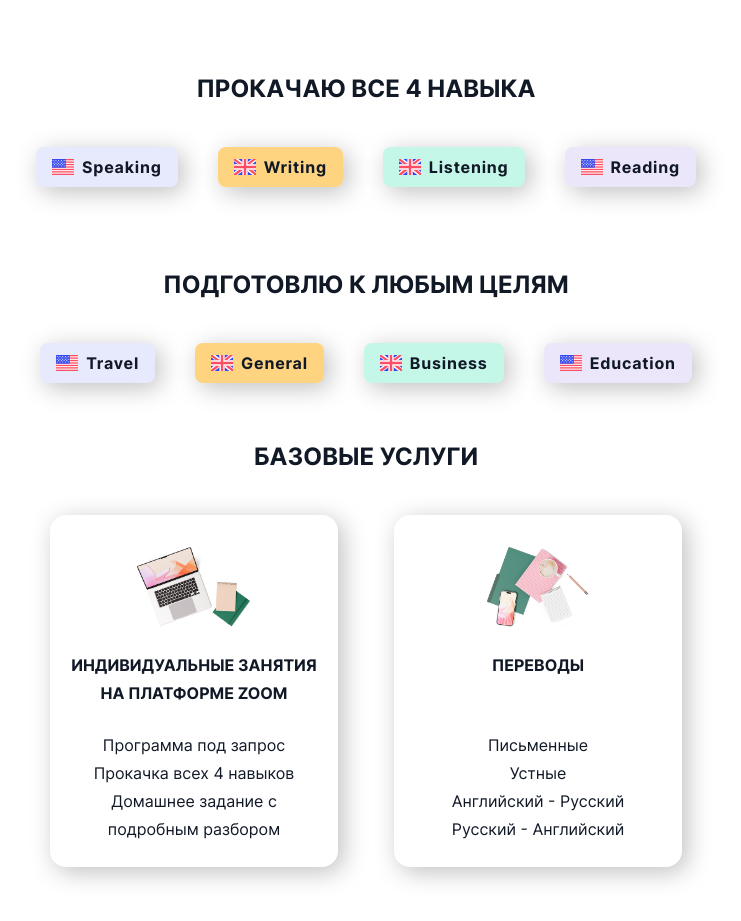
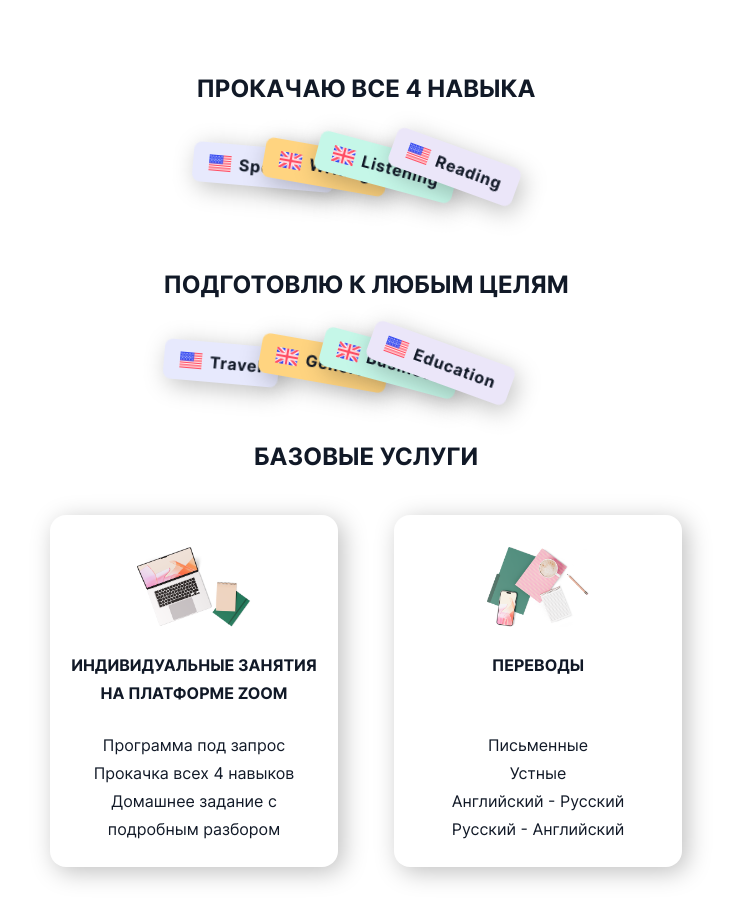
Before and after one commit to mirzaianov/alsu-me, a React (Vite) app: page / in a window 1280 px wide. Shown: the part 2500-3421 px from the top of the page, without its empty margins (274-1015 px from the left). Built offline with nearby package versions, Linux system fonts and the light colour scheme; the HTML template or start-up script is replaced by a standard one.

Commit message:
feat: Add stacking badges animation

```diff
--- a/src/components/Services.jsx
+++ b/src/components/Services.jsx
@@ -104,32 +104,48 @@ const Services = () => {
             Прокачаю все 4 навыка
           </h3>
           <ul
-            className="flex flex-wrap justify-center gap-[var(--s)]
-                         tablet:gap-[var(--l)]
-                         desktop:gap-[var(--xl)]"
+            className="grid grid-flow-row grid-cols-1 justify-items-center gap-[var(--s)]
+                         tablet:grid-cols-2 tablet:gap-[var(--l)]
+                         desktop:grid-cols-4 desktop:gap-[var(--xl)]"
           >
-            <li>
+            <li
+              className="expand animate-expand-1 tablet:expand
+                         tablet:animate-expand-1-tablet desktop:expand desktop:animate-expand-1-desktop
+                         origin-center tablet:justify-self-end desktop:justify-self-center"
+            >
               <Badge
                 text="Speaking"
                 icon={usa}
                 type="secondary-15"
               />
             </li>
-            <li>
+            <li
+              className="expand animate-expand-2 tablet:animate-expand-2-tablet
+                         tablet:expand desktop:expand desktop:animate-expand-2-desktop
+                         origin-center tablet:justify-self-start desktop:justify-self-center"
+            >
               <Badge
                 text="Writing"
                 icon={uk}
                 type="secondary-25"
               />
             </li>
-            <li>
+            <li
+              className="expand animate-expand-3 tablet:expand
+                         tablet:animate-expand-3-tablet desktop:expand desktop:animate-expand-3-desktop
+                         origin-center tablet:justify-self-end desktop:justify-self-center"
+            >
               <Badge
                 text="Listening"
                 icon={uk}
                 type="secondary-45"
               />
             </li>
-            <li>
+            <li
+              className="expand animate-expand-4 tablet:expand
+                         tablet:animate-expand-4-tablet desktop:expand desktop:animate-expand-4-desktop
+                         origin-center tablet:justify-self-start desktop:justify-self-center"
+            >
               <Badge
                 text="Reading"
                 icon={usa}
@@ -151,32 +167,48 @@ const Services = () => {
             Подготовлю к любым целям
           </h3>
           <ul
-            className="flex flex-wrap justify-center gap-[var(--s)]
-                         tablet:gap-[var(--l)]
-                         desktop:gap-[var(--xl)]"
+            className="grid grid-flow-row grid-cols-1 justify-items-center gap-[var(--s)]
+                       tablet:grid-cols-2 tablet:gap-[var(--l)]
+                       desktop:grid-cols-4 desktop:gap-[var(--xl)]"
           >
-            <li>
+            <li
+              className="expand animate-expand-1 tablet:expand
+              tablet:animate-expand-1-tablet desktop:expand desktop:animate-expand-1-desktop
+              origin-center tablet:justify-self-end desktop:justify-self-center"
+            >
               <Badge
                 text="Travel"
                 icon={usa}
                 type="secondary-15"
               />
             </li>
-            <li>
+            <li
+              className="expand animate-expand-2 tablet:animate-expand-2-tablet
+              tablet:expand desktop:expand desktop:animate-expand-2-desktop
+              origin-center tablet:justify-self-start desktop:justify-self-center"
+            >
               <Badge
                 text="General"
                 icon={uk}
                 type="secondary-25"
               />
             </li>
-            <li>
+            <li
+              className="expand animate-expand-3 tablet:expand
+              tablet:animate-expand-3-tablet desktop:expand desktop:animate-expand-3-desktop
+              origin-center tablet:justify-self-end desktop:justify-self-center"
+            >
               <Badge
                 text="Business"
                 icon={uk}
                 type="secondary-45"
               />
             </li>
-            <li>
+            <li
+              className="expand animate-expand-4 tablet:expand
+              tablet:animate-expand-4-tablet desktop:expand desktop:animate-expand-4-desktop
+              origin-center tablet:justify-self-start desktop:justify-self-center"
+            >
               <Badge
                 text="Education"
                 icon={usa}
--- a/src/index.css
+++ b/src/index.css
@@ -72,6 +72,12 @@ button svg path {
     animation-range-start: 10%;
     animation-range-end: 50%;
   }
+
+  .expand {
+    animation-timeline: view();
+    animation-range-start: 20%;
+    animation-range-end: 50%;
+  }
 }
 
 .ham {
--- a/tailwind.config.js
+++ b/tailwind.config.js
@@ -136,6 +136,54 @@ export default {
           '0%': { transform: 'translateX(-50%)', opacity: '0' },
           '100%': { transform: 'translateX(0)', opacity: '0.7' },
         },
+        expand1: {
+          '0%': { transform: 'translate(-25%, 100%) rotate(5deg)' },
+          '100%': { transform: 'none' },
+        },
+        expand2: {
+          '0%': { transform: 'translate(0%, 25%) rotate(10deg)' },
+          '100%': { transform: 'none' },
+        },
+        expand3: {
+          '0%': { transform: 'translate(25%, -50%) rotate(15deg)' },
+          '100%': { transform: 'none' },
+        },
+        expand4: {
+          '0%': { transform: 'translate(50%, -100%) rotate(20deg)' },
+          '100%': { transform: 'none' },
+        },
+        expand1Tablet: {
+          '0%': { transform: 'translate(15%, 75%) rotate(5deg)' },
+          '100%': { transform: 'none' },
+        },
+        expand2Tablet: {
+          '0%': { transform: 'translate(-80%, 75%) rotate(10deg)' },
+          '100%': { transform: 'none' },
+        },
+        expand3Tablet: {
+          '0%': { transform: 'translate(100%, -100%) rotate(15deg)' },
+          '100%': { transform: 'none' },
+        },
+        expand4Tablet: {
+          '0%': { transform: 'translate(20%, -100%) rotate(20deg)' },
+          '100%': { transform: 'none' },
+        },
+        expand1Desktop: {
+          '0%': { transform: 'translateX(120%) rotate(5deg)' },
+          '100%': { transform: 'none' },
+        },
+        expand2Desktop: {
+          '0%': { transform: 'translateX(40%) rotate(10deg)' },
+          '100%': { transform: 'none' },
+        },
+        expand3Desktop: {
+          '0%': { transform: 'translateX(-50%) rotate(15deg)' },
+          '100%': { transform: 'none' },
+        },
+        expand4Desktop: {
+          '0%': { transform: 'translateX(-140%) rotate(20deg)' },
+          '100%': { transform: 'none' },
+        },
       },
       animation: {
         //
@@ -181,6 +229,19 @@ export default {
         //
         'image-fade-in-right': 'imageFadeInRight linear both',
         'image-fade-in-left': 'imageFadeInLeft linear both',
+        //
+        'expand-1': 'expand1 linear both',
+        'expand-2': 'expand2 linear both',
+        'expand-3': 'expand3 linear both',
+        'expand-4': 'expand4 linear both',
+        'expand-1-tablet': 'expand1Tablet linear both',
+        'expand-2-tablet': 'expand2Tablet linear both',
+        'expand-3-tablet': 'expand3Tablet linear both',
+        'expand-4-tablet': 'expand4Tablet linear both',
+        'expand-1-desktop': 'expand1Desktop linear both',
+        'expand-2-desktop': 'expand2Desktop linear both',
+        'expand-3-desktop': 'expand3Desktop linear both',
+        'expand-4-desktop': 'expand4Desktop linear both',
       },
       lineClamp: {
         7: '7',
```
